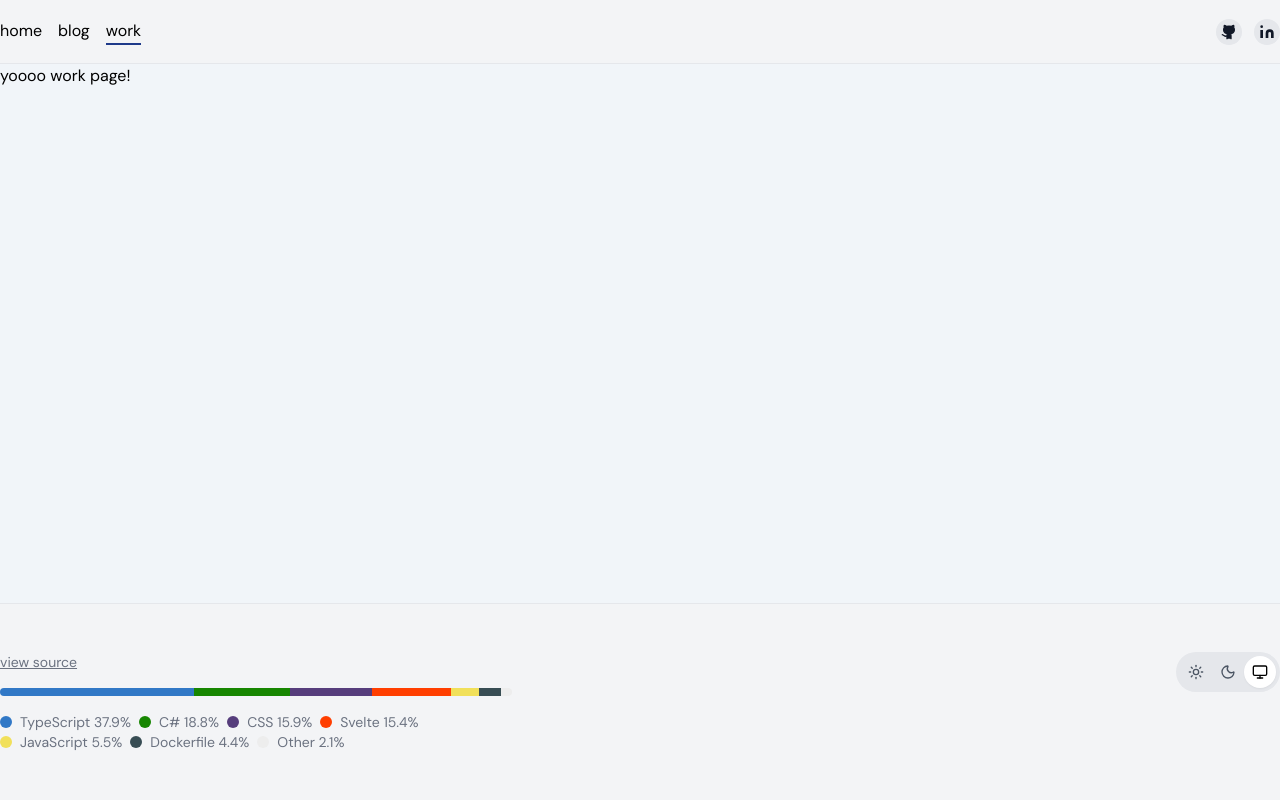
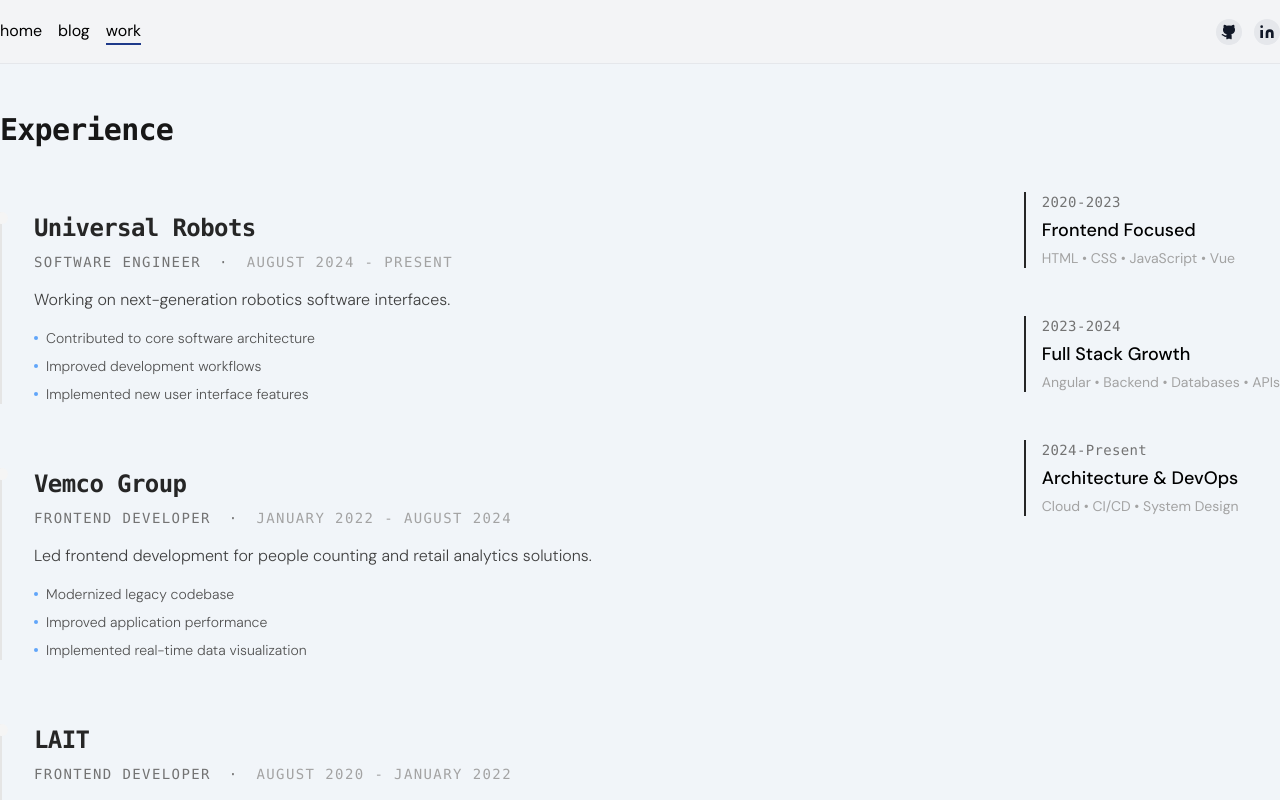
Before and after one commit to Andreashoj/portfolio-site, a SvelteKit app in the folder frontend/: page /work in a window 1280 px wide. Shown: the top 800 px of the page. Built offline with nearby package versions, Linux system fonts and the light colour scheme.

Commit message:
Added work page

```diff
--- a/frontend/src/app.css
+++ b/frontend/src/app.css
@@ -1,6 +1,11 @@
 @import 'tailwindcss/base';
 @import 'tailwindcss/components';
 @import 'tailwindcss/utilities';
+
+/* In your global CSS */
+html {
+    overflow-y: scroll;
+}
 
 /* dm-sans-100 - latin */
 @font-face {
--- a/frontend/src/routes/work/+page.svelte
+++ b/frontend/src/routes/work/+page.svelte
@@ -1 +1,152 @@
-yoooo work page!
+<script>
+	import { ArrowUpRight } from 'lucide-svelte';
+
+	const technicalGrowth = [
+		{
+			title: 'Frontend Focused',
+			period: '2020-2023',
+			skills: 'HTML • CSS • JavaScript • Vue'
+		},
+		{
+			title: 'Full Stack Growth',
+			period: '2023-2024',
+			skills: 'Angular • Backend • Databases • APIs'
+		},
+		{
+			title: 'Architecture & DevOps',
+			period: '2024-Present',
+			skills: 'Cloud • CI/CD • System Design'
+		}
+	];
+
+	const jobs = [
+		{
+			company: 'Universal Robots',
+			role: 'Software Engineer',
+			period: 'August 2024 - Present',
+			url: 'https://www.universal-robots.com',
+			description: 'Working on next-generation robotics software interfaces.',
+			achievements: [
+				'Contributed to core software architecture',
+				'Improved development workflows',
+				'Implemented new user interface features'
+			]
+		},
+		{
+			company: 'Vemco Group',
+			role: 'Frontend Developer',
+			period: 'January 2022 - August 2024',
+			url: 'https://www.vemcogroup.com',
+			description: 'Led frontend development for people counting and retail analytics solutions.',
+			achievements: [
+				'Modernized legacy codebase',
+				'Improved application performance',
+				'Implemented real-time data visualization'
+			]
+		},
+		{
+			company: 'LAIT',
+			role: 'Frontend Developer',
+			period: 'August 2020 - January 2022',
+			url: 'https://www.lait.dk',
+			description: 'Developed modern web applications for various business solutions.',
+			achievements: [
+				'Built responsive user interfaces',
+				'Collaborated with cross-functional teams',
+				'Delivered client-specific solutions'
+			]
+		}
+	];
+</script>
+
+<section class="grid grid-cols-1 gap-8 py-12 lg:grid-cols-10 lg:gap-24">
+	<div class="col-span-1 lg:col-span-7">
+		<h1
+			class="mb-8 font-mono text-2xl font-bold tracking-tight text-neutral-900 dark:text-white lg:mb-16 lg:text-3xl"
+		>
+			Experience
+		</h1>
+
+		<div class="space-y-12 lg:space-y-16">
+			{#each jobs as job}
+				<div
+					class="group relative border-l-2 border-neutral-200 pl-6 dark:border-neutral-800 lg:pl-8"
+				>
+					<div
+						class="absolute -left-1.5 top-0 h-2.5 w-2.5 rounded-full bg-neutral-100 dark:bg-neutral-600 lg:h-3 lg:w-3"
+					></div>
+
+					<a
+						href={job.url}
+						target="_blank"
+						rel="noopener noreferrer"
+						class="mb-2 flex items-center gap-2 font-mono text-xl font-bold tracking-tight text-neutral-800 transition-all dark:text-neutral-100 lg:text-2xl"
+					>
+						{job.company}
+						<ArrowUpRight
+							class="h-4 w-4 opacity-0 transition-opacity group-hover:opacity-100 lg:h-5 lg:w-5"
+						/>
+					</a>
+
+					<div
+						class="mb-3 font-mono text-xs uppercase tracking-widest text-neutral-500 dark:text-neutral-400 lg:mb-4 lg:text-sm"
+					>
+						<span class="font-medium">{job.role}</span>
+						<span class="mx-2">·</span>
+						<span class="text-neutral-400 dark:text-neutral-500">{job.period}</span>
+					</div>
+
+					{#if job.description}
+						<p
+							class="mb-3 text-sm font-light leading-relaxed text-neutral-700 dark:text-neutral-300 lg:mb-4 lg:text-base"
+						>
+							{job.description}
+						</p>
+					{/if}
+
+					{#if job.achievements && job.achievements.length > 0}
+						<ul
+							class="space-y-2 text-xs font-light text-neutral-600 dark:text-neutral-400 lg:text-sm"
+						>
+							{#each job.achievements as achievement}
+								<li class="flex items-center gap-2 transition-all">
+									<div class="h-1 w-1 rounded-full bg-blue-400"></div>
+									{achievement}
+								</li>
+							{/each}
+						</ul>
+					{/if}
+				</div>
+			{/each}
+		</div>
+	</div>
+
+	<!-- Technical Growth section for mobile -->
+	<div class="mt-16 lg:hidden">
+		<h2 class="mb-8 font-mono text-xl font-bold text-neutral-900 dark:text-white">
+			Technical Growth
+		</h2>
+		<div class="space-y-8">
+			{#each technicalGrowth as phase}
+				<div class="border-l-2 border-neutral-800 pl-4">
+					<h3 class="font-mono text-sm tracking-wide text-neutral-500">{phase.period}</h3>
+					<p class="mt-1 text-lg font-medium">{phase.title}</p>
+					<p class="mt-1 text-sm text-neutral-400">{phase.skills}</p>
+				</div>
+			{/each}
+		</div>
+	</div>
+
+	<!-- Technical Growth section for desktop -->
+	<div class="col-span-3 hidden pt-20 lg:flex lg:justify-end">
+		<div class="space-y-12">
+			{#each technicalGrowth as phase}
+				<div class="border-l-2 border-neutral-800 pl-4">
+					<h3 class="font-mono text-sm tracking-wide text-neutral-500">{phase.period}</h3>
+					<p class="mt-1 text-lg font-medium">{phase.title}</p>
+					<p class="mt-1 text-sm text-neutral-400">{phase.skills}</p>
+				</div>
+			{/each}
+		</div>
+	</div>
+</section>
```
Also changed, not shown: 1 other file (tests, documents, lock files or other folders).
